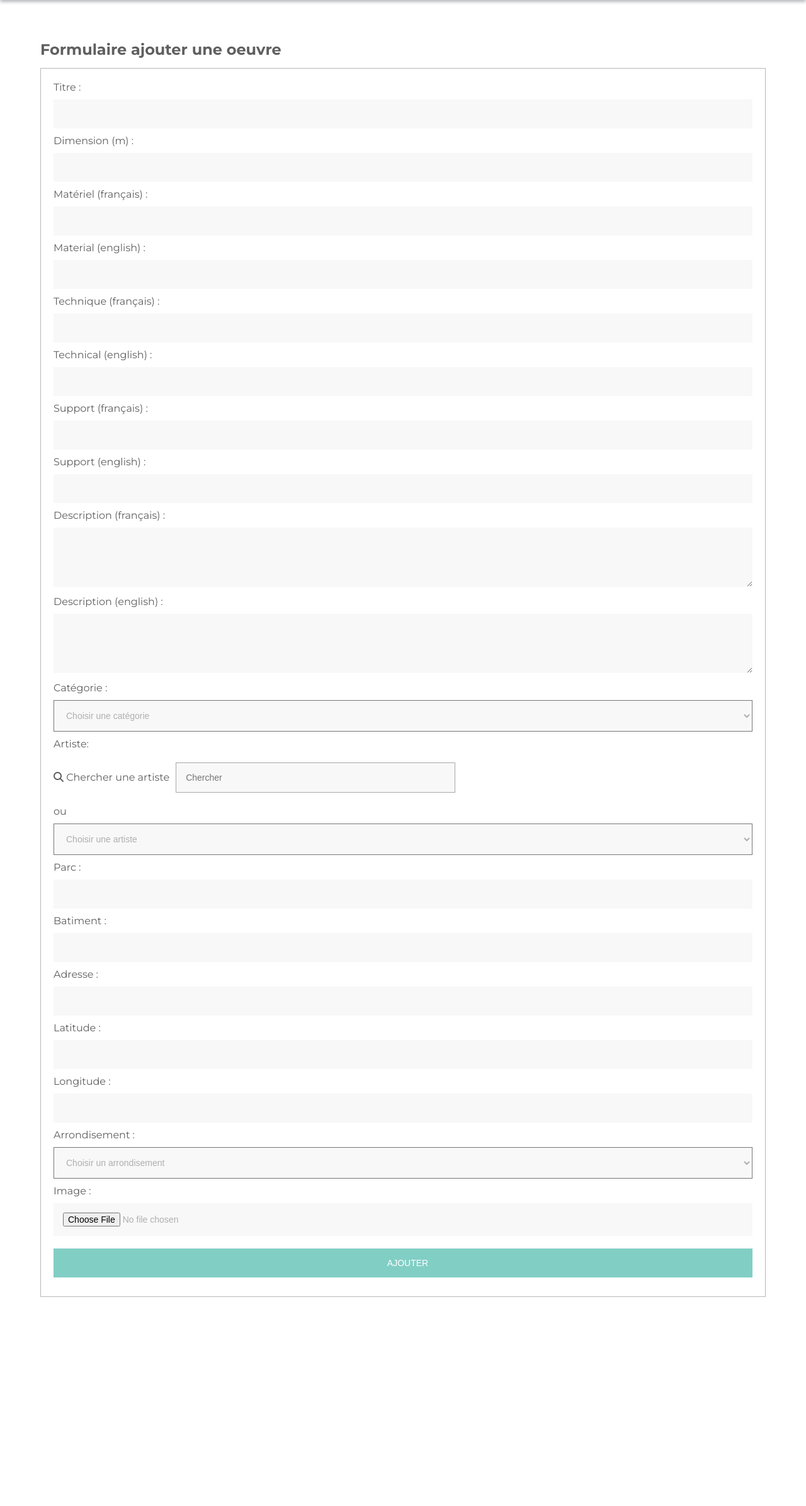
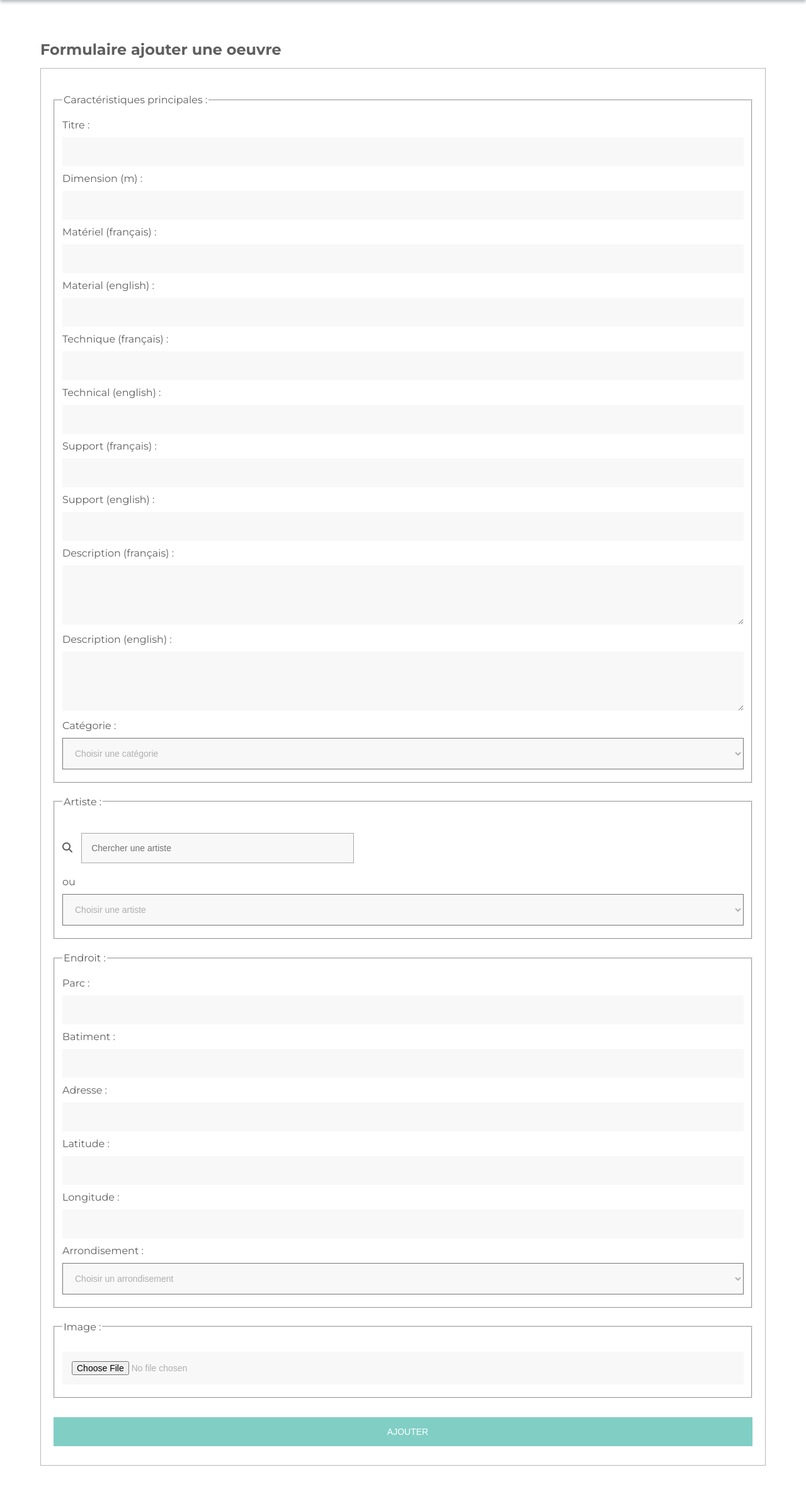
Before and after one commit to polypusDB/art-pub-mtl, a PHP site: the page made by api/vues/formAjouterOeuvres.php in a window 1280 px wide. Shown: the part 120-2512 px from the top of the page at 63% size. Before the commit the page ends 2244 px from the top, so only its background shows below. Run offline with PHP 8.4, Linux system fonts and the light colour scheme; the template is opened without the code that fills it, so the values that code supplies are empty; some libraries are stand-ins or nearby versions.

Commit message:
Fin de la modification du formAjouterOeuvres avec CSS

```diff
--- a/api/vues/formAjouterOeuvres.php
+++ b/api/vues/formAjouterOeuvres.php
@@ -9,6 +9,8 @@
     <div class="contenu-form">
         <h1>Formulaire ajouter une oeuvre</h1>
         <form action="" method="POST">
+        <fieldset>
+            <legend>Caractéristiques principales :</legend>
             Titre : <input type="text" name="titre" />
             Dimension (m) : <input type="text" name="dimension" />
             Matériel (français) : <input type="text" name="mateFR" />
@@ -32,10 +34,12 @@
                     }
                 ?>
             </select>
-            Artiste:
+        </fieldset>
+        <fieldset>
+            <legend>Artiste :</legend>
             <div class="chercherForm">
                 <i class="fas fa-search"></i>
-                Chercher une artiste<input type="search" placeholder="Chercher">
+                <input type="search" placeholder="Chercher une artiste">
             </div>
             ou
             <select name="artiste">
@@ -48,6 +52,9 @@
                     }
                 ?>
             </select>
+        </fieldset>
+        <fieldset>
+            <legend>Endroit :</legend>
             Parc : <input type="text" name="parc" />
             Batiment : <input type="text" name="batiment" />
             Adresse : <input type="text" name="adresse" />
@@ -64,10 +71,13 @@
                     }
                 ?>
             </select>
+        </fieldset>
             <!--Télécharger une image-->
-            Image :
+        <fieldset>
+            <legend>Image :</legend>
             <input type="hidden" name="MAX_FILE_SIZE" value="200000" />
             <input name="uploadedfile" type="file" />
+        </fieldset>
             <!--Fin Télécharger une image-->
 
             <input type="hidden" name="action" value=''/>
--- a/css/formulaires.css
+++ b/css/formulaires.css
@@ -64,6 +64,12 @@ input[type="search"] {
     border: 1px solid rgb(169, 169, 169);
     color: #AFAFAF;
 }
+fieldset{
+    margin: 20px 0;
+}
+legend{
+    margin-bottom: 15px;
+}
 
 @media screen and (max-width:667px){
     .contenu-form {
```
